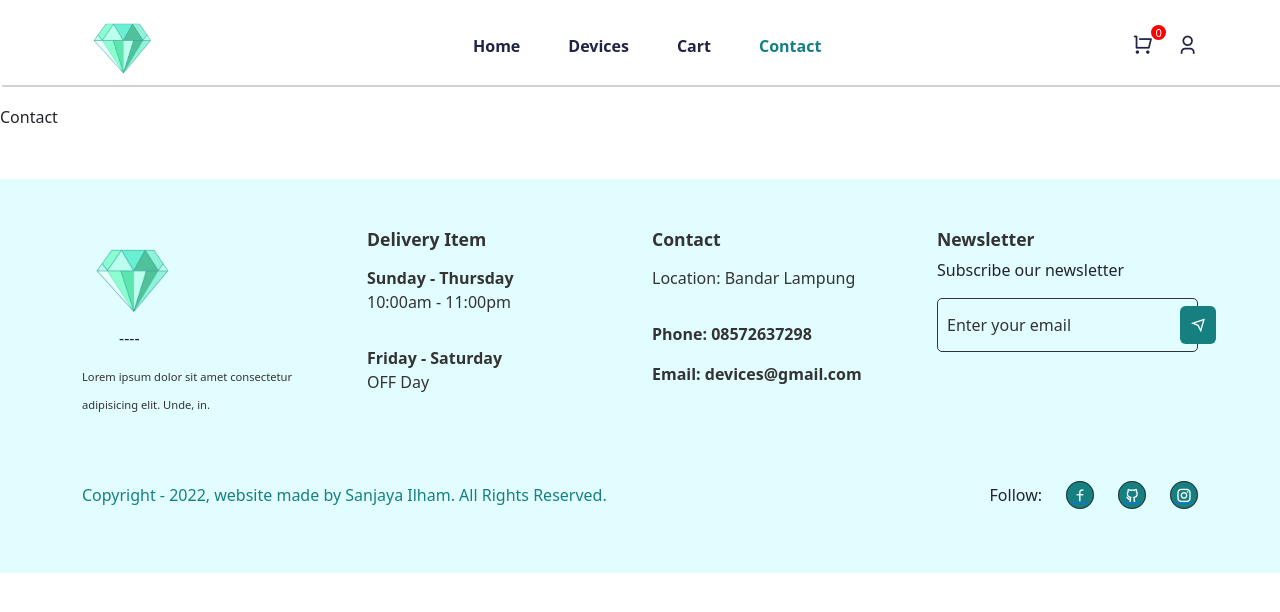
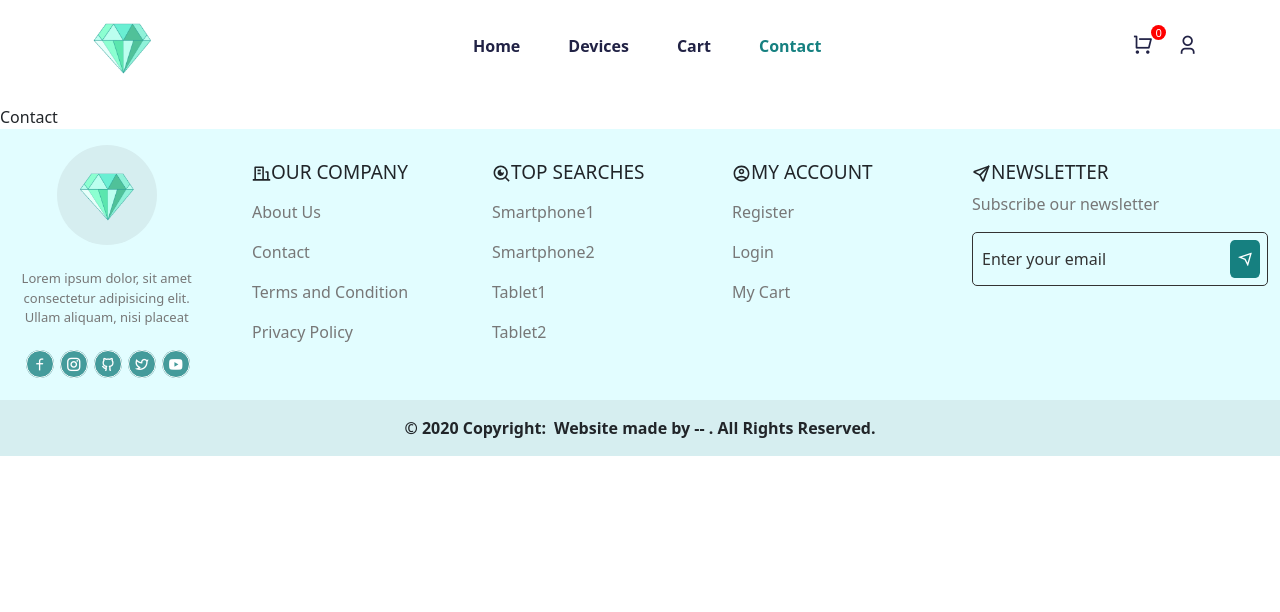
Before and after one commit to sanjayailham85/KP_E-Commerce, a React (Create React App) app: page /contact in a window 1280 px wide. Shown: the top 612 px of the page. Built offline with nearby package versions, Linux system fonts and the light colour scheme.

Commit message:
change footer & add image

```diff
--- a/src/components/Footer/Footer.jsx
+++ b/src/components/Footer/Footer.jsx
@@ -3,102 +3,141 @@ import { Container, Row, Col, ListGroup, ListGroupItem } from 'reactstrap';
 import logo from '../../assets/images/logo1.png';
 import '../../styles/footer.css';
 import { Link } from 'react-router-dom';
+import { RiBuildingLine } from 'react-icons/ri';
+import { RiSearchEyeLine } from 'react-icons/ri';
+import { MdOutlineAccountCircle } from 'react-icons/md';
+import { TbSend } from 'react-icons/tb';
 
 const Footer = () => {
   return (
     <footer className="footer">
-      <Container>
-        <Row>
-          <Col lg="3" md="4" sm="6">
-            <div className="footer__logo text-start">
-              <img src={logo} alt="logo" />
-              <h5>----</h5>
-              <p>
-                Lorem ipsum dolor sit amet consectetur adipisicing elit. Unde,
-                in.
-              </p>
+      <Container fluid>
+        <Row className="footer__row justify-content-between mb-3 ">
+          <Col lg="2" md="3" sm="4">
+            <div className="footer__logo rounded-circle d-flex align-items-center justify-content-center mb-4 mx-auto mt-3">
+              <img src={logo} alt="footer-logo" className="w-75" />
             </div>
-          </Col>
 
-          <Col lg="3" md="4" sm="6">
-            <h5 className="footer__title">Delivery Item</h5>
-            <ListGroup className="delivery__time-list">
-              <ListGroupItem className="delivery__time-item border-0 ps-0">
-                <span>Sunday - Thursday</span>
-                <p>10:00am - 11:00pm</p>
-              </ListGroupItem>
+            <p className="logo__desc text-center">
+              Lorem ipsum dolor, sit amet consectetur adipisicing elit. Ullam
+              aliquam, nisi placeat
+            </p>
 
-              <ListGroupItem className="delivery__time-item border-0 ps-0">
-                <span>Friday - Saturday</span>
-                <p>OFF Day</p>
+            <ListGroup className="list-unstyled d-flex flex-row justify-content-center">
+              <ListGroupItem className="social__links border-0 ps-0">
+                <Link to="">
+                  <i id="fb" className="ri-facebook-line"></i>
+                </Link>
+                <Link to="">
+                  <i id="ig" className="ri-instagram-line"></i>
+                </Link>
+                <Link to="">
+                  <i id="github" className="ri-github-line"></i>
+                </Link>
+                <Link to="">
+                  <i id="twitter" className="ri-twitter-line"></i>
+                </Link>
+                <Link to="">
+                  <i id="yt" className="ri-youtube-fill"></i>
+                </Link>
               </ListGroupItem>
             </ListGroup>
           </Col>
 
-          <Col lg="3" md="4" sm="6">
-            <h5 className="footer__title">Contact</h5>
-            <ListGroup className="delivery__time-list">
-              <ListGroupItem className="delivery__time-item border-0 ps-0">
-                <p>Location: Bandar Lampung</p>
-              </ListGroupItem>
-
-              <ListGroupItem className="delivery__time-item border-0 ps-0">
-                <span>Phone: 08572637298</span>
-              </ListGroupItem>
-
-              <ListGroupItem className="delivery__time-item border-0 ps-0">
-                <span>Email: devices@gmail.com</span>
-              </ListGroupItem>
-            </ListGroup>
+          <Col lg="2" md="3" sm="4" xs="6">
+            <div className="cc">
+              <h5 className="text-uppercase">
+                <RiBuildingLine />
+                Our Company
+              </h5>
+              <ListGroup>
+                <ListGroupItem className="customer__care border-0 ps-0 m-0 ">
+                  <Link to="">
+                    <p>About Us</p>
+                  </Link>
+                  <Link to="">
+                    <p>Contact</p>
+                  </Link>
+                  <Link to="">
+                    <p>Terms and Condition</p>
+                  </Link>
+                  <Link to="">
+                    <p>Privacy Policy</p>
+                  </Link>
+                </ListGroupItem>
+              </ListGroup>
+            </div>
           </Col>
 
-          <Col lg="3" md="4" sm="6">
-            <h5 className="footer__title">Newsletter</h5>
-            <p>Subscribe our newsletter</p>
-            <div className="newsletter">
-              <input type="email" placeholder="Enter your email" />
-              <span>
-                <i className="ri-send-plane-line"></i>
-              </span>
+          <Col lg="2" md="3" sm="4" xs="6">
+            <div className="ts ">
+              <h5 className=" text-uppercase">
+                <RiSearchEyeLine />
+                top searches
+              </h5>
+              <ListGroup>
+                <ListGroupItem className="top__searches border-0 ps-0 m-0">
+                  <Link to="">
+                    <p>Smartphone1</p>
+                  </Link>
+                  <Link to="">
+                    <p>Smartphone2</p>
+                  </Link>
+                  <Link to="">
+                    <p>Tablet1</p>
+                  </Link>
+                  <Link to="">
+                    <p>Tablet2</p>
+                  </Link>
+                </ListGroupItem>
+              </ListGroup>
             </div>
           </Col>
-        </Row>
 
-        <Row>
-          <Col lg="6" md="6" className="mt-5 ">
-            <p className="copyright__text">
-              Copyright - 2022, website made by Sanjaya Ilham. All Rights
-              Reserved.
-            </p>
+          <Col lg="2" md="3" sm="4" xs="6">
+            <div className="ma ">
+              <h5 className=" text-uppercase">
+                <MdOutlineAccountCircle />
+                my account
+              </h5>
+              <ListGroup>
+                <ListGroupItem className="my__account border-0 ps-0 m-0">
+                  <Link to="">
+                    <p>Register</p>
+                  </Link>
+                  <Link to="">
+                    <p>Login</p>
+                  </Link>
+                  <Link to="">
+                    <p>My Cart</p>
+                  </Link>
+                </ListGroupItem>
+              </ListGroup>
+            </div>
           </Col>
 
-          <Col lg="6" md="6" className="mt-5">
-            <div
-              className="social__links d-flex align-items-center
-                        gap-4 justify-content-end"
-            >
-              <p className="m-0">Follow: </p>
-              <span>
-                <Link to="">
-                  <i className="ri-facebook-line"></i>
-                </Link>
-              </span>
-
-              <span>
-                <Link to="https://github.com/sanjayailham85">
-                  <i className="ri-github-line"></i>
-                </Link>
-              </span>
-
-              <span>
-                <Link to="">
-                  <i className="ri-instagram-line"></i>
-                </Link>
-              </span>
+          <Col lg="3" md="4" sm="4" xs="6">
+            <div className="nl ">
+              <h5 className="text-uppercase mb-2">
+                <TbSend />
+                newsletter
+              </h5>
+              <p className="newsletter__desc ">Subscribe our newsletter</p>
+              <div className="newsletter">
+                <input type="email" placeholder="Enter your email" />
+                <span>
+                  <i className="ri-send-plane-line"></i>
+                </span>
+              </div>
             </div>
           </Col>
         </Row>
       </Container>
+
+      <div className="footer__c d-flex justify-content-center p-3 pb-0 gap-2">
+        © 2020 Copyright:
+        <p>Website made by -- . All Rights Reserved.</p>
+      </div>
     </footer>
   );
 };
--- a/src/styles/footer.css
+++ b/src/styles/footer.css
@@ -1,44 +1,99 @@
 .footer {
-    padding: 50px 0px;
     background: rgb(226, 253, 255);
-    margin-top: 50px;
+
 }
 
-.footer__logo img{
+.footer__logo {
     width: 100px;
+    height: 100px;
+    background: rgb(214, 238, 240);
+
 }
 
-.footer__logo h5 {
-    font-weight: 200;
-    font-size: 1rem;
-    margin-bottom: 15px;
-    padding-left: 37px;
+.social__links, .customer__care, .top__searches, .my__account {
+    background: transparent !important;
 }
 
-.footer__logo p {
-    font-size: 0.7rem;
-    color: #333;
-    line-height: 28px;
+.cc, .ts, .ma, .nl {
+    margin-top: 2rem;
 }
 
-.delivery__time-item {
-   background: transparent !important;
+.cc h5, .ts h5, .ma h5, .nl h5 {
+    font-size: 19px;
 }
 
-.delivery__time-item span{
-    font-weight: 600;
-    font-size: 1rem;
-    color: #333;
+.footer__c {
+    background-color: rgb(214, 238, 240) ;
 }
 
-.delivery__time-item p {
-    color: #333;
+.logo__desc {
+    font-size: 13px;
+    color: #777;
 }
 
-.footer__title {
-    font-weight: 700;
-    font-size: 1.1rem;
-    color: #333;
+.social__links {
+    margin-left: 18px;
+}
+
+.social__links a{
+    padding: 7px 3px;
+    text-decoration: none;
+    color: white;
+}
+
+.social__links a i {
+    padding: 5px;
+    border: 1px solid;
+    border-radius: 15px;
+
+}
+
+#fb, #ig, #github, #yt, #twitter {
+    background-color: rgba(23, 127, 127, 0.779) ;
+}
+
+.social__links a:hover {
+    color: white;
+}
+
+#fb:hover {
+    background-color: #4267B2;
+}
+
+#ig:hover {
+    background-color: #E1306C;
+}
+
+#github:hover {
+    background-color: #171515 ;
+}
+
+#yt:hover {
+    background-color: #FF0000;
+}
+
+#twitter:hover {
+    background-color: #1DA1F2;
+}
+
+.customer__care, .top__searches, .my__account {
+    margin-top: 10px;
+    padding-left: 0;
+}
+
+.customer__care a, .top__searches a, .my__account a {
+    text-decoration: none;
+    color: #777;
+
+}
+
+.customer__care a:hover, .top__searches a:hover, .my__account a:hover {
+    color: black;
+}
+
+.my__account {
+
+    text-decoration: none;
 }
 
 .newsletter {
@@ -51,6 +106,7 @@
 }
 
 .newsletter input{
+    width: 100%;
     background: transparent;
     border: none;
     outline: none;
@@ -62,7 +118,7 @@
 
 .newsletter span {
     background: rgb(22, 128, 128);
-    padding: 7px 10px;
+    padding: 7px;
     cursor: pointer;
     border-radius: 15%;
 }
@@ -75,51 +131,91 @@
     color: #333;
 }
 
-@media only screen and (max-width:1024px) {
-    .newsletter span {
-        margin-left: -40px;
+.newsletter__desc {
+    color: #777;
+}
+
+.footer__c {
+    font-weight: 600;
+}
+
+@media only screen and (max-width:360px) {
+    .footer__c {
+        font-size: .7rem;
+    }
+
+    .footer__row {
+        justify-content: center;
+    }
+
+    .cc h5, .ts h5, .ma h5, .nl h5 {
+        font-size: .9rem;
+
+    }
+
+    .newsletter input {
+        font-size: .8rem;
+    }
+
+
+}
+
+
+
+/*
+@media only screen and (max-width:576px) {
+   .cc, .ts, .ma {
+    font-size: .8rem;
+   }
+
+   .cc h5, .ts h5, .ma h5 {
+    font-size: .8rem;
+   }
+
+   .nl {
+    margin-bottom: 20px;
+    font-size: 0.8rem;
+   }
+}
+
+@media only screen and (max-width:1199px) {
+    .footer {
+        margin-top: 4rem;
+    }
+
+
+
+
+}
+
+
+@media only screen and (max-width:991px) {
+    .footer__logo {
+        padding-right: 10px;
+    }
+
+    .ma, .nl {
+        margin-top: 0;
+        margin-bottom: 10px;
     }
 
 }
 
-.social__links span i {
-    border-radius: 50%;
-    background: rgb(22, 128, 128);
-    color: #fff;
-    padding: 5px;
-    border: 1px #333 solid;
-}
-
-.copyright__text {
-    font-style: 0.8rem;
-    color: rgb(22, 128, 128);
-}
-
-@media only screen and (max-width:576px) {
-    .social__links {
-        justify-content: center;
-    }
-
-    .social__links p {
-        font-size: .8rem;
-    }
-
-    .social__links span {
-        padding: 4px;
-    }
-
-    .social__links span a {
-        font-size: 0.7rem;
-    }
-
-    .copyright__text {
-        font-size: .8rem;
-        text-align: center;
+@media only screen and (max-width:767px) {
+    .ts {
+        margin-top: 0;
     }
 }
 
-@media only screen and (max-width:375px) {
-    .footer__title {
-        margin-top: 15px;
-    }
-}
+@media only screen and (max-width:360px) {
+    .cc, .ts, .ma {
+        justify-content: center;
+        margin-top: 0;
+        margin-right: 0;
+       }
+
+       .cc h5, .ts h5, .ma h5 {
+        justify-content: center;
+       }
+
+} */
--- a/src/styles/header.css
+++ b/src/styles/header.css
@@ -4,7 +4,6 @@
     height: 80px;
     margin-top: 5px;
     margin-bottom: 20px;
-    box-shadow:  2px 2px rgba(0, 0, 0, 0.176);
 }
 
 .logo {
@@ -86,7 +85,6 @@
     position: sticky;
     top: 0;
     left: 0;
-    box-shadow: 5px 5px 15px -5px #fde4e4;
     background: #fff;
     z-index: 99999;
 
```
Also changed, not shown: src/assets/images/about1.jpg (added), src/assets/images/about2.jpg (added).
